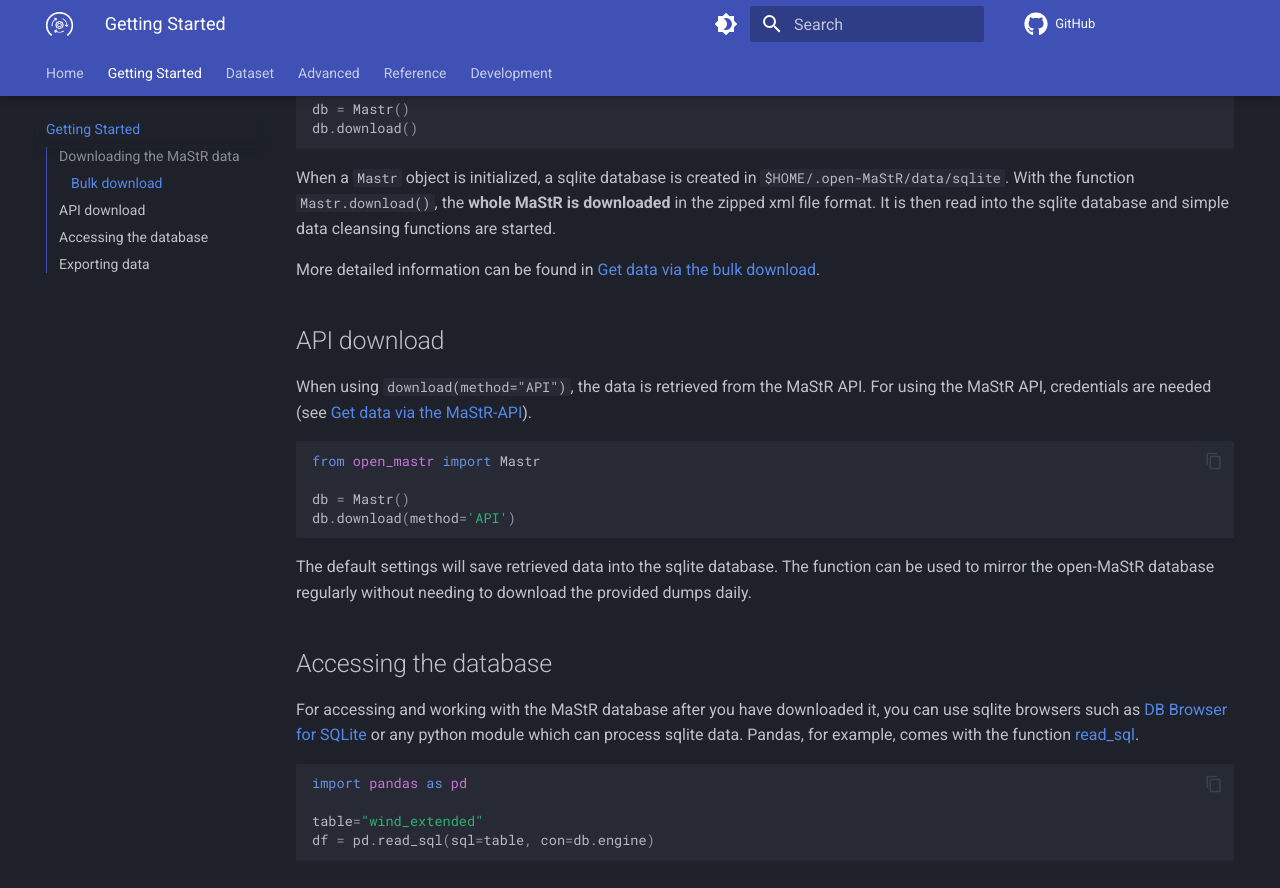
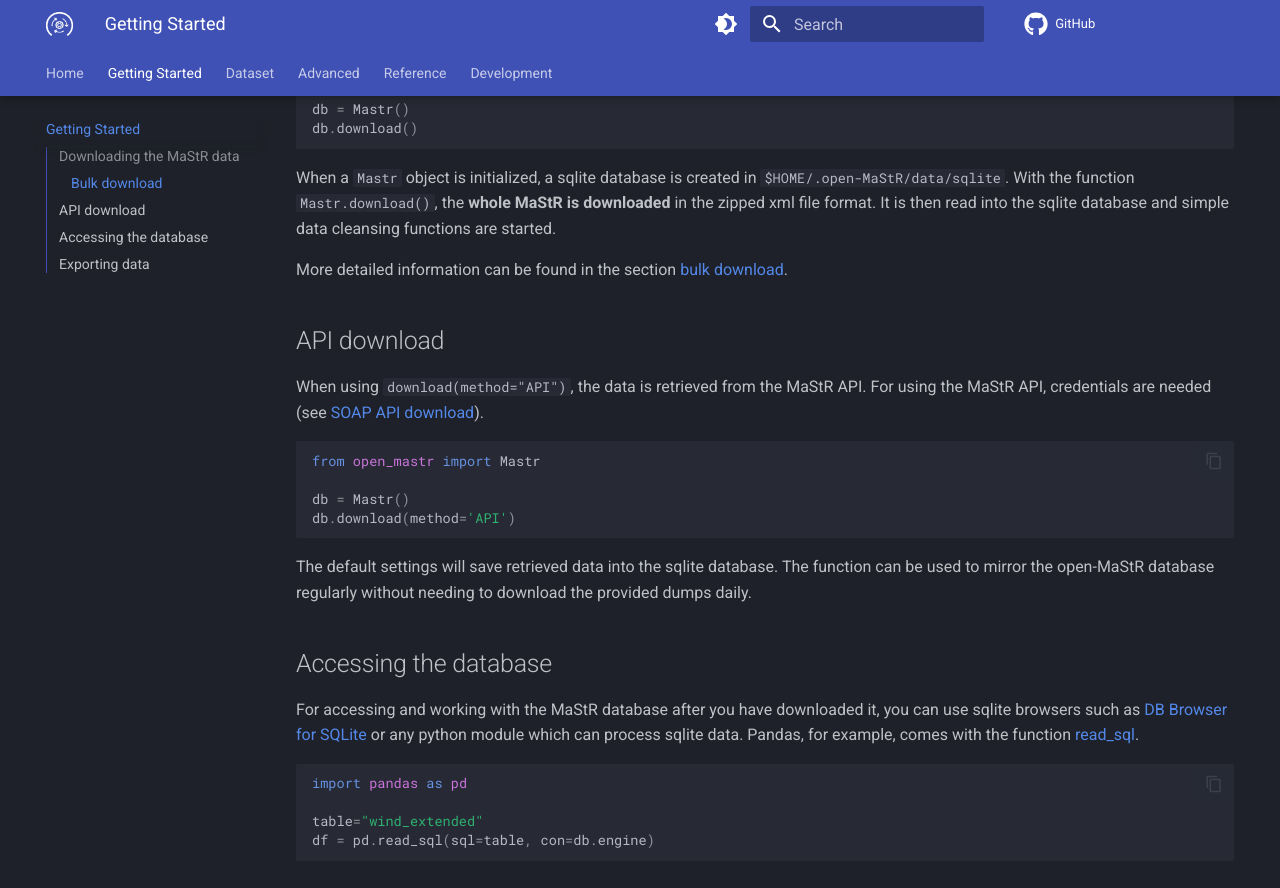
Before and after one commit to OpenEnergyPlatform/open-MaStR, an MkDocs documentation site: the page built from docs/getting_started.md, in a window 1280 px wide and 900 px high, scrolled down 641 px. Shown: the top 888 px of the window. Built offline with MkDocs 1.6.1 and Material for MkDocs 9.7.7, drawn with Linux system fonts in a browser that asks for light colours; comment, search, counter and statistics services are not loaded.

Commit message:
Repair cross-ref links #434

````diff
--- a/docs/getting_started.md
+++ b/docs/getting_started.md
@@ -25,11 +25,11 @@
 
 When a `Mastr` object is initialized, a sqlite database is created in `$HOME/.open-MaStR/data/sqlite`. With the function `Mastr.download()`, the **whole MaStR is downloaded** in the zipped xml file format. It is then read into the sqlite database and simple data cleansing functions are started.
 
-More detailed information can be found in [Get data via the bulk download](#get-data-via-the-bulk-download).
+More detailed information can be found in the section [bulk download](advanced/bulk_download.md).
 
 API download
 -----------------------------------
-When using `download(method="API")`, the data is retrieved from the MaStR API. For using the MaStR API, credentials are needed (see [Get data via the MaStR-API](#get-data-via-the-mastr-api)).
+When using `download(method="API")`, the data is retrieved from the MaStR API. For using the MaStR API, credentials are needed (see [SOAP API download](advanced/api_download.md)).
 
 ```python
 from open_mastr import Mastr
````
Also changed, not shown: docs/advanced/bulk_download.md (+0 -2 lines).
